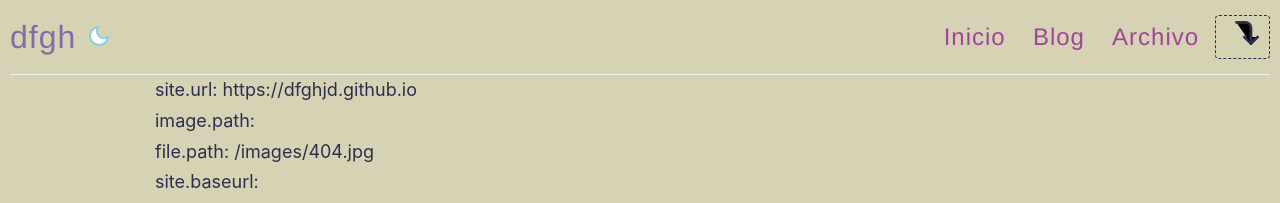
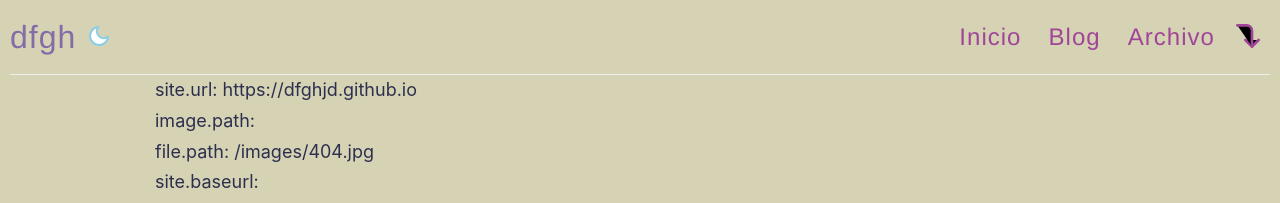
Before and after one commit to dfghjd/dfghjd.github.io, a Jekyll site: the page built from index.html, in a window 1280 px wide. Shown: the top 203 px of the page. Built offline with Jekyll 4.4.1, drawn with Linux system fonts in a browser that asks for light colours.

Commit message:
change stroke color

```diff
--- a/assets/style.scss
+++ b/assets/style.scss
@@ -381,22 +381,10 @@ nav {
 }
 
 .sendbottom{
-  text-align: right;
-
-  margin-left: .3rem;
-  border: 1px dashed;
-  border-radius: 4px;
-
-  font-size: 2rem;
-
-  &::before {
-    content: url(/assets/icons.svg#corner-right-down);
-}
+  stroke: var(--c-link);
 }
 
-.onbottom .sendbottom::before{
-  content: "🡡"
-}
+
 
 //
 // .main
```
Also changed, not shown: assets/icons.svg.
